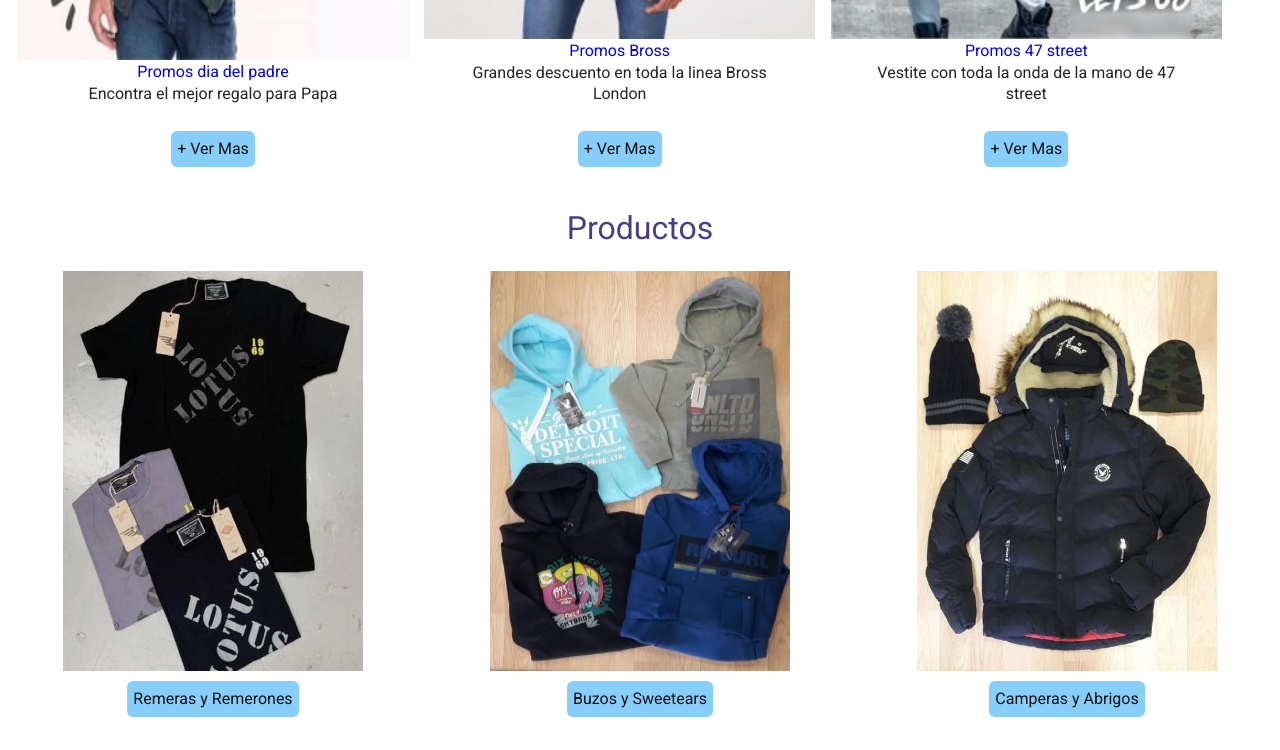
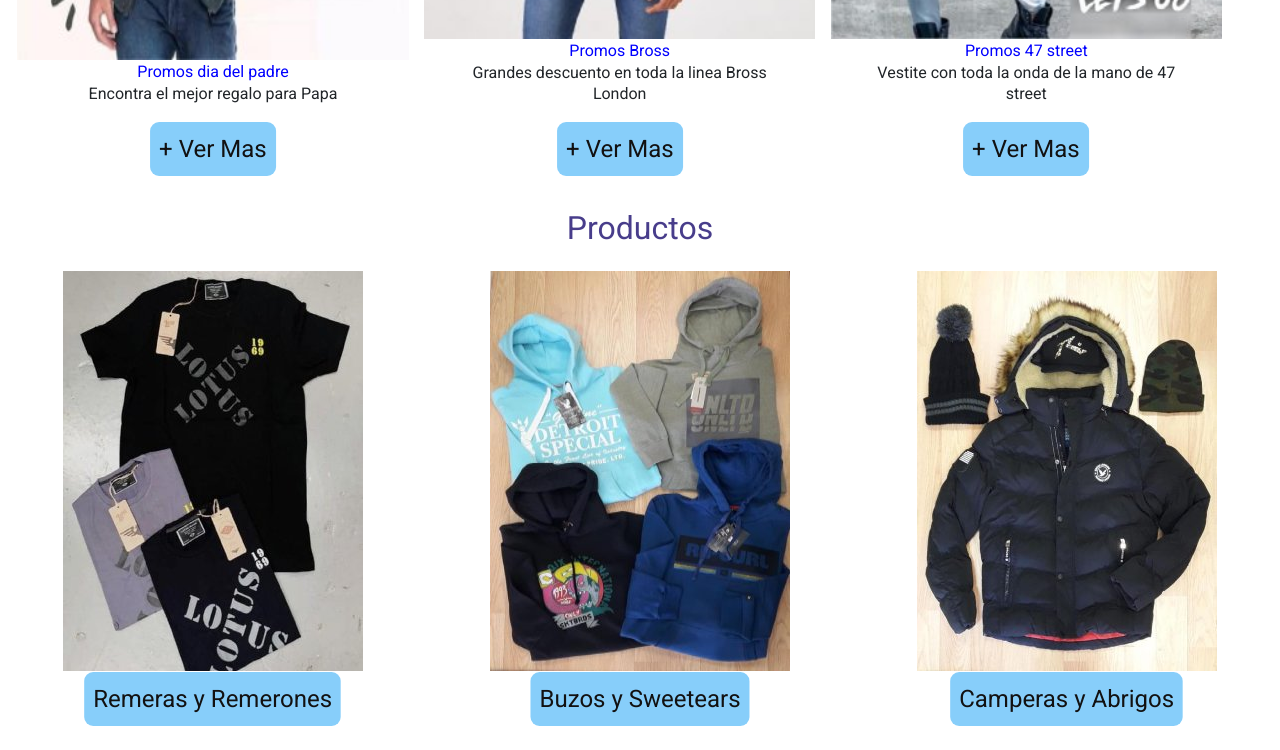
Before and after one commit to FacundoVargas03/ProyectoCoder, a website: page index.html in a window 1280 px wide. Shown: the part 1600-2350 px from the top of the page. Drawn offline with nearby package versions, Linux system fonts and the light colour scheme.

Commit message:
Animaciones en buttons

```diff
--- a/index.html
+++ b/index.html
@@ -117,10 +117,10 @@
              <!-- ends productos-shop -->
             </section>
             <section>
-            <div class="shop">
+            <div class="shop" >
                 <figure class="niños">
                         <a href="#"><img src="./img/Productos/niños.jpg" alt="Niño">
-                        <button class="scale:hover">Niño</button>
+                        <button>Niño</button>
                         </a>
                 </figure>
                 <figure class="mujeres">
--- a/scss/_productos.scss
+++ b/scss/_productos.scss
@@ -21,6 +21,9 @@
             padding: 6px;
             margin: 10px 0;
             border-radius: 6px;
+            transform: scale(1.5);
+	        cursor: pointer;
+	        transition: all 1s;
         }
     }
     figcaption{
--- a/scss/_tienda.scss
+++ b/scss/_tienda.scss
@@ -21,6 +21,9 @@
             padding: 6px;
             margin: 10px 0;
             border-radius: 6px;
+            transform: scale(1.5);
+	        cursor: pointer;
+	        transition: all 1s;
         }
     }
     figcaption{
@@ -73,6 +76,9 @@
         padding: 6px;
         margin: 10px 0;
         border-radius: 6px;
+        transform: scale(1.5);
+	    cursor: pointer;
+	    transition: all 1s;
     }
 }
 }
```
Also changed, not shown: css/main.css.
